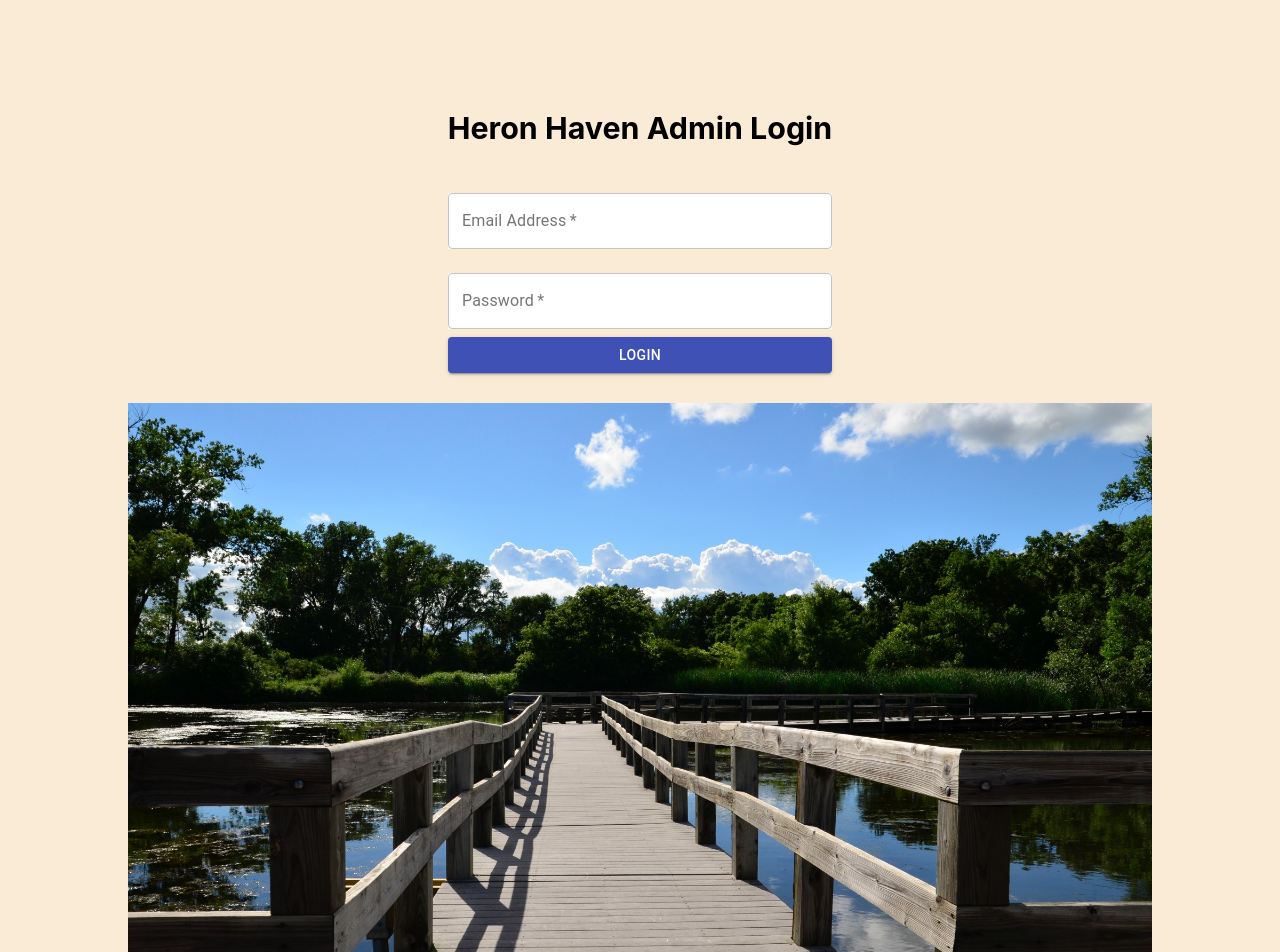
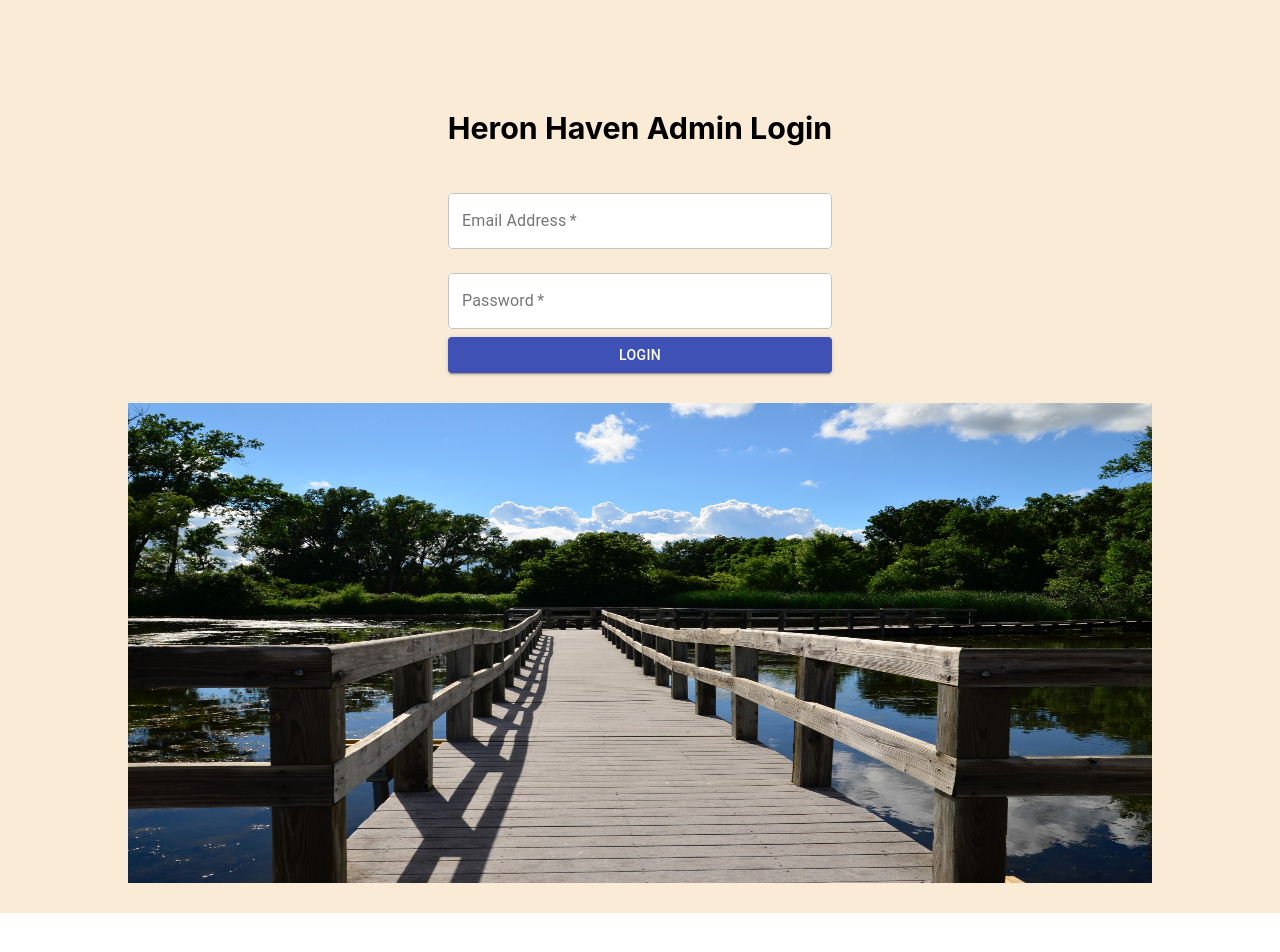
Before and after one commit to zukethenuke/heron-haven-admin-react, a React (Create React App) app: page / in a window 1280 px wide. Shown: the top 952 px of the page. After the commit the page ends 913 px from the top, so only its background shows below. Built offline with nearby package versions, Linux system fonts and the light colour scheme; no server answers.

Commit message:
Touch ups

```diff
--- a/src/App.css
+++ b/src/App.css
@@ -76,15 +76,17 @@
 
 .notes-area {
   width: 100%;
+  font-size: 18px;
 }
 
 .fit-image {
   width: 80vw;
   margin: 30px;
+  max-height: 60vh;
 }
 
 .update-message {
   color: green;
-  font-size: 16;
+  font-size: 18;
   margin-left: 30px;
 }
--- a/src/components/MailBox.js
+++ b/src/components/MailBox.js
@@ -61,7 +61,7 @@ class MailBox extends Component {
             } catch(error) {
                 this.setState({ error: error.response.data.error });
                 setTimeout(() => {
-                    this.setState({ error: ' '});
+                    this.setState({ error: ''});
                 }, 8000);
             }
         }, 300);
```
